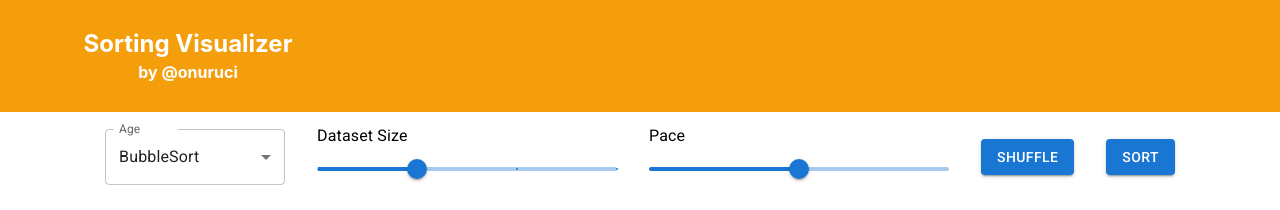
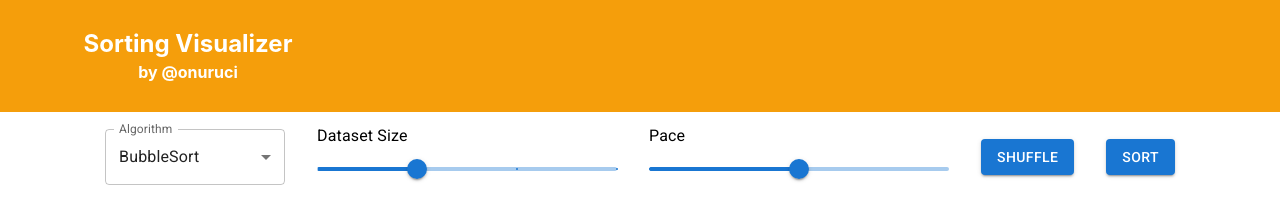
Before and after one commit to onuruci/sorting-visualizer, a React (Create React App) app: page / in a window 1280 px wide. Shown: the top 210 px of the page. Built offline with nearby package versions, Linux system fonts and the light colour scheme.

Commit message:
fix select label

```diff
--- a/src/App.tsx
+++ b/src/App.tsx
@@ -85,7 +85,7 @@ function App() {
       <div className='max-w-fit p-3 mx-auto text-left flex space-x-8 items-center'>
         <Box sx={{ minWidth: 180 }}>
           <FormControl fullWidth>
-            <InputLabel id="demo-simple-select-label">Age</InputLabel>
+            <InputLabel id="demo-simple-select-label">Algorithm</InputLabel>
             <Select
               labelId="demo-simple-select-label"
               id="demo-simple-select"
```
